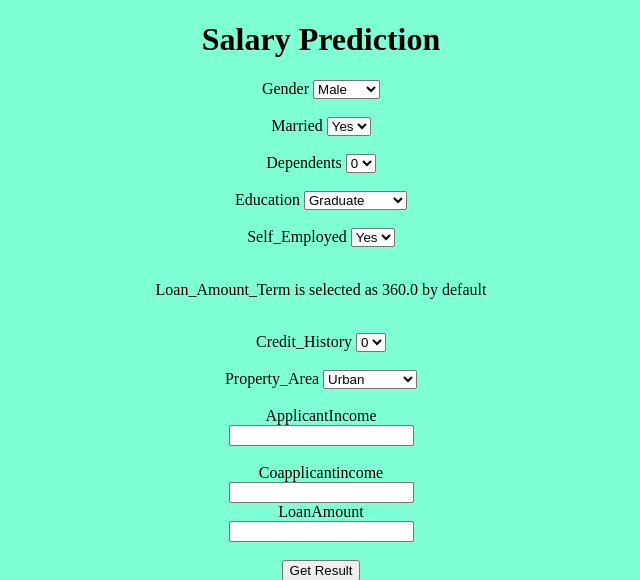
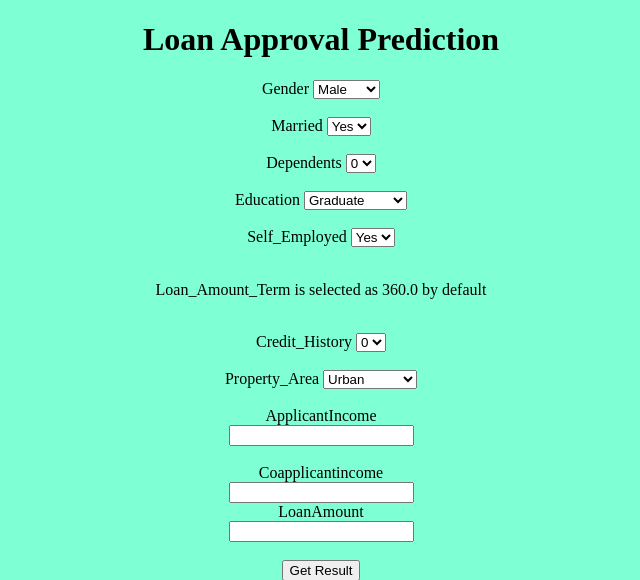
Before and after one commit to Dhananjaylodhi/Loan_Prediction_App, a Flask app: page / in a window 1280 px wide. Shown: the top 580 px of the page, without its empty margins (319-959 px from the left). Run offline with Flask 2, Linux system fonts and the light colour scheme.

Commit message:
Update index.html

```diff
--- a/templates/index.html
+++ b/templates/index.html
@@ -8,7 +8,7 @@
 </head>
 <body style = "background-color: aquamarine;">
 <center>
-    <h1>Salary Prediction</h1>
+    <h1>Loan Approval Prediction</h1>
 
     <form action="/" method="POST">
 
```
